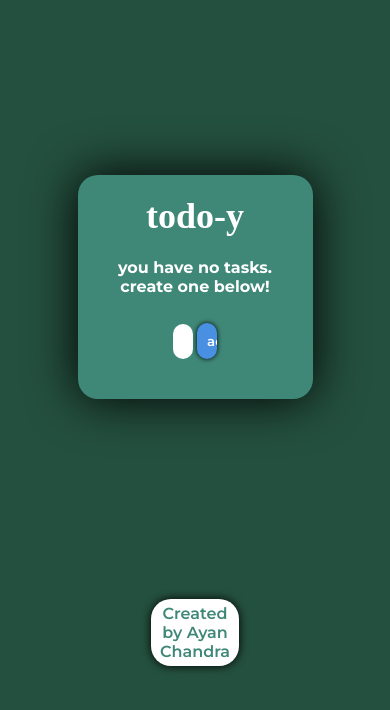
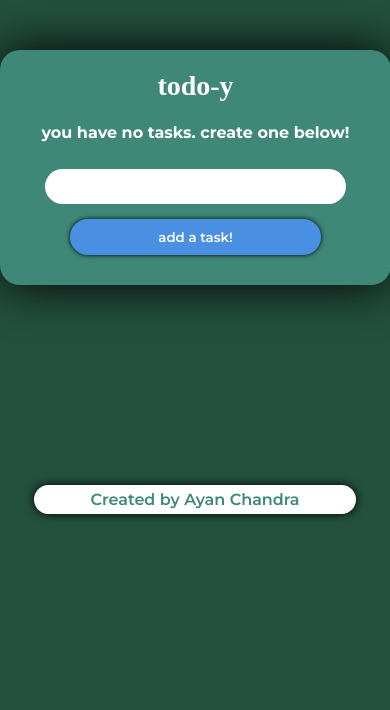
Before and after one commit to ayanchandra2005/flask-task-manager, a Flask app: page / in a window 390 px wide. Shown: the top 710 px of the page. Run offline with Flask 3, Linux system fonts and the light colour scheme; some web fonts are replaced.

Commit message:
Updated main.css for responsiveness

```diff
--- a/static/css/main.css
+++ b/static/css/main.css
@@ -52,14 +52,12 @@ th {
     height: 20px;
     background-color: #2a554c;
     border-radius: 10px;
-
 }
 
 td {
     background-color: #367064;
     height: 50px;
     border-radius: 20px;
-
 }
 
 /* Form Styles */
@@ -144,9 +142,66 @@ h1 {
 .btn-update {
     background-color: #3cc97e; /* Green for update */
     margin-left: 10px;
-
 }
 
 .btn:hover {
     opacity: 0.75;
 }
+
+/* Responsiveness for Mobile */
+@media (max-width: 768px) {
+    .content {
+        width: 90%; /* Make content take up more width on smaller screens */
+        margin-top: 50px; /* Adjust top margin to make better use of space */
+    }
+
+    input[type="text"] {
+        width: calc(100% - 50px); /* Make input fields wider for smaller screens */
+    }
+
+    input[type="submit"] {
+        width: calc(100% - 100px); /* Ensure the button doesn't overflow */
+    }
+
+    .footer {
+        width: 80%; /* Ensure the footer scales properly */
+    }
+
+    h1 {
+        font-size: 28px; /* Adjust font size for smaller screens */
+    }
+
+    /* Make the table rows stack for mobile */
+    table, th, td {
+        display: block;
+    }
+
+    th, td {
+        padding: 10px;
+        text-align: left;
+        margin-bottom: 10px;
+    }
+
+    th {
+        background-color: #2a554c;
+    }
+
+    td {
+        background-color: #367064;
+    }
+}
+
+/* For Larger Screens */
+@media (min-width: 769px) {
+    .content {
+        width: 50%;
+    }
+
+    input[type="text"] {
+        width: calc(100% - 200px); /* Keep input fields narrower on large screens */
+    }
+
+    input[type="submit"] {
+        width: calc(100% - 520px); /* Button size for larger screens */
+    }
+}
```
Also changed, not shown: instance/test.db, 1 other file.
